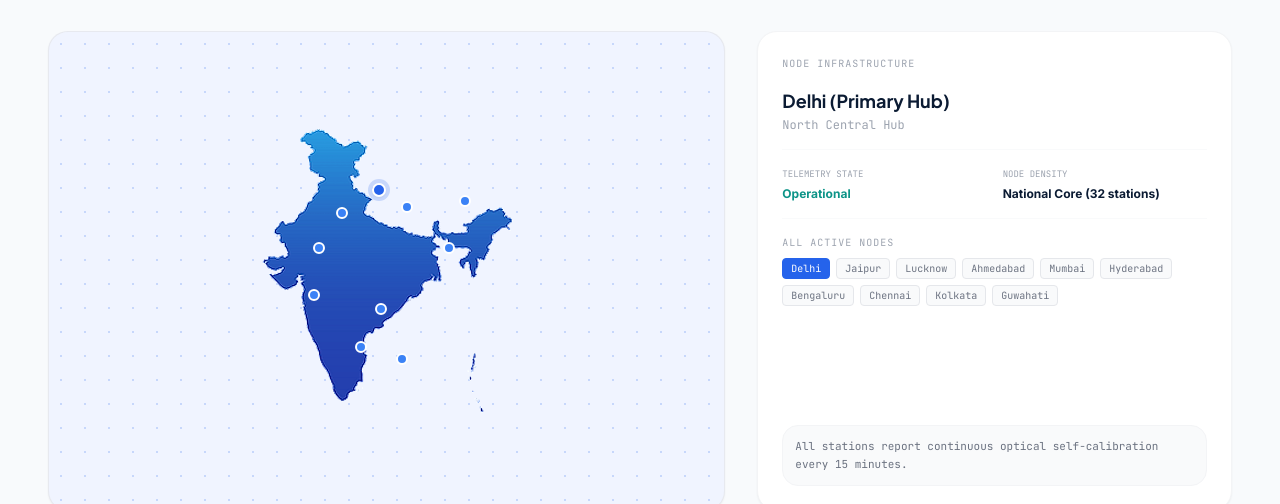
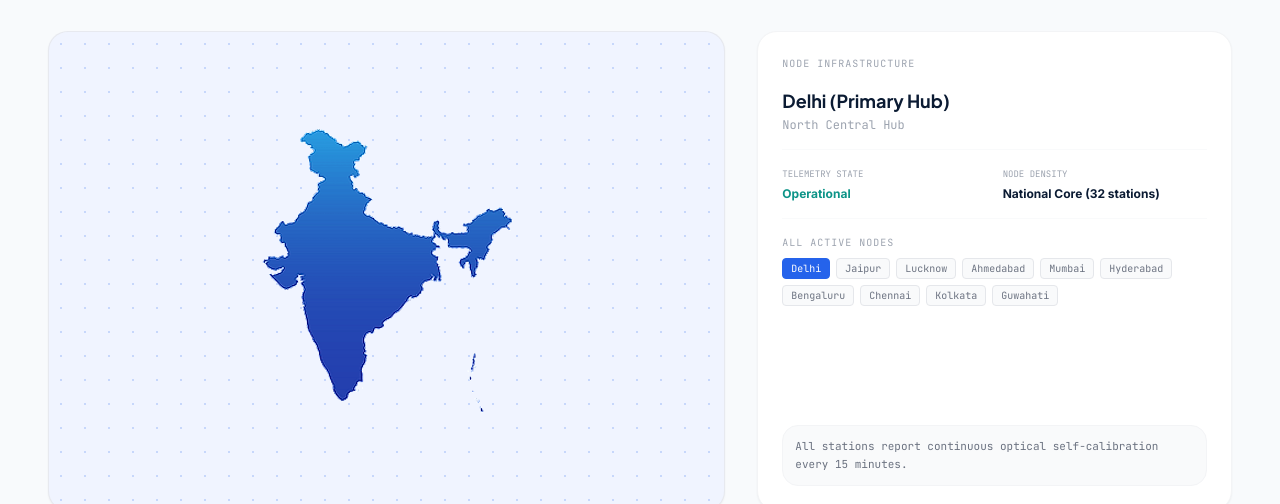
Before and after one commit to umeshpandeysh/Smart-Urine-Monitoring-System, a Next.js app: page / in a window 1280 px wide. Shown: the part 2900-3404 px from the top of the page. Built offline with nearby package versions, Linux system fonts and the light colour scheme; no server answers.

Commit message:
fix(home): remove blue dot markers overlay from map displaying clean India map asset only

```diff
--- a/src/app/page.tsx
+++ b/src/app/page.tsx
@@ -409,7 +409,7 @@ export default function HomePage() {
                   style={{ backgroundImage: 'radial-gradient(#2563EB 1px, transparent 1px)', backgroundSize: '24px 24px' }}
                 />
 
-                {/* Map image + nodes — contained inside a proportional box */}
+                {/* Map image — clean presentation without markers */}
                 <div
                   className="relative"
                   style={{ width: '260px', height: '292px' }}
@@ -426,41 +426,6 @@ export default function HomePage() {
                     priority
                     quality={100}
                   />
-
-                  {/* City telemetry nodes */}
-                  {MAP_NODES.map((node, idx) => {
-                    const isSelected = selectedNode === idx;
-                    return (
-                      <button
-                        key={idx}
-                        onClick={() => setSelectedNode(idx)}
-                        title={node.name}
-                        aria-label={`Select ${node.name} telemetry node`}
-                        className="absolute -translate-x-1/2 -translate-y-1/2 focus:outline-none focus-visible:ring-2 focus-visible:ring-[#2563EB] rounded-full flex items-center justify-center group z-10"
-                        style={{
-                          top: node.y,
-                          left: node.x,
-                          width: isSelected ? '14px' : '12px',
-                          height: isSelected ? '14px' : '12px',
-                        }}
-                      >
-                        {/* Static selection indicator when clicked */}
-                        {isSelected && (
-                          <span
-                            className="absolute -inset-1 rounded-full bg-[#2563EB]/20 pointer-events-none"
-                          />
-                        )}
-                        {/* Core Marker Dot */}
-                        <span
-                          className={`relative z-10 w-full h-full rounded-full border-2 border-white block transition-transform duration-200 group-hover:scale-125 ${
-                            isSelected
-                              ? 'bg-[#2563EB] shadow-sm'
-                              : 'bg-[#3B82F6]'
-                          }`}
-                        />
-                      </button>
-                    );
-                  })}
                 </div>
               </div>
 
```
